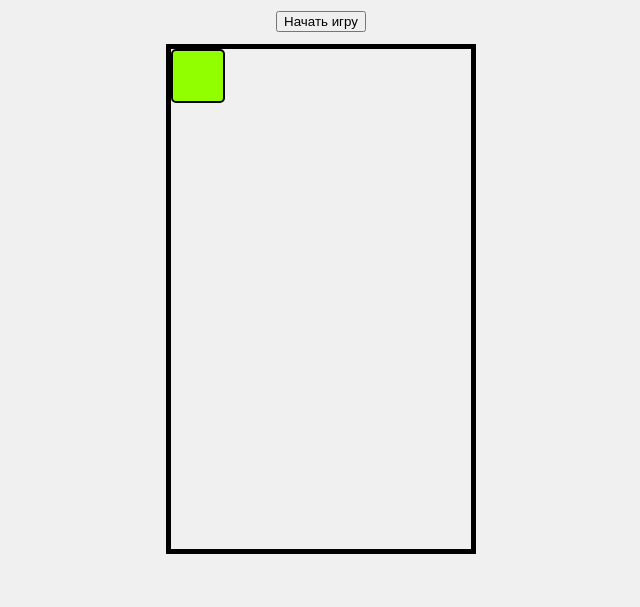
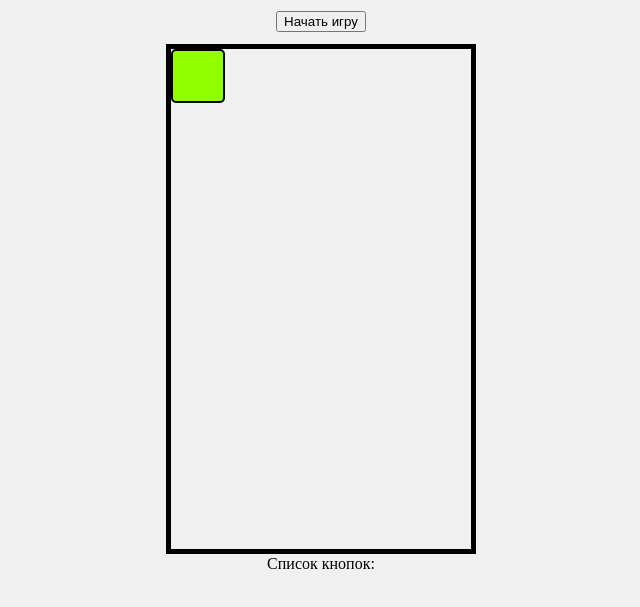
Before and after one commit to Anryb0/keyboard-traning, a plain HTML site: page index.html in a window 1280 px wide. Shown: the part 101-708 px from the top of the page, without its empty margins (319-959 px from the left). Drawn offline with Linux system fonts and the light colour scheme.

Commit message:
ver 2.1 beta

```diff
--- a/index.html
+++ b/index.html
@@ -15,6 +15,7 @@
     <div class="game-container">
         <div class="falling-key" id="fallingKey"></div>
     </div>
+    <p id="spisok">Список кнопок: </p>
     <script src="script.js"></script>
 </body>
 </html>
--- a/styles.css
+++ b/styles.css
@@ -54,6 +54,11 @@ h1 {
     border-radius: 5px;
     text-shadow: 1px 1px 2px black;
 }
+
+#spisok {
+    position: absolute;
+    top: 80%
+}
 .timer {
     position: absolute;
     top: 10%;
```
